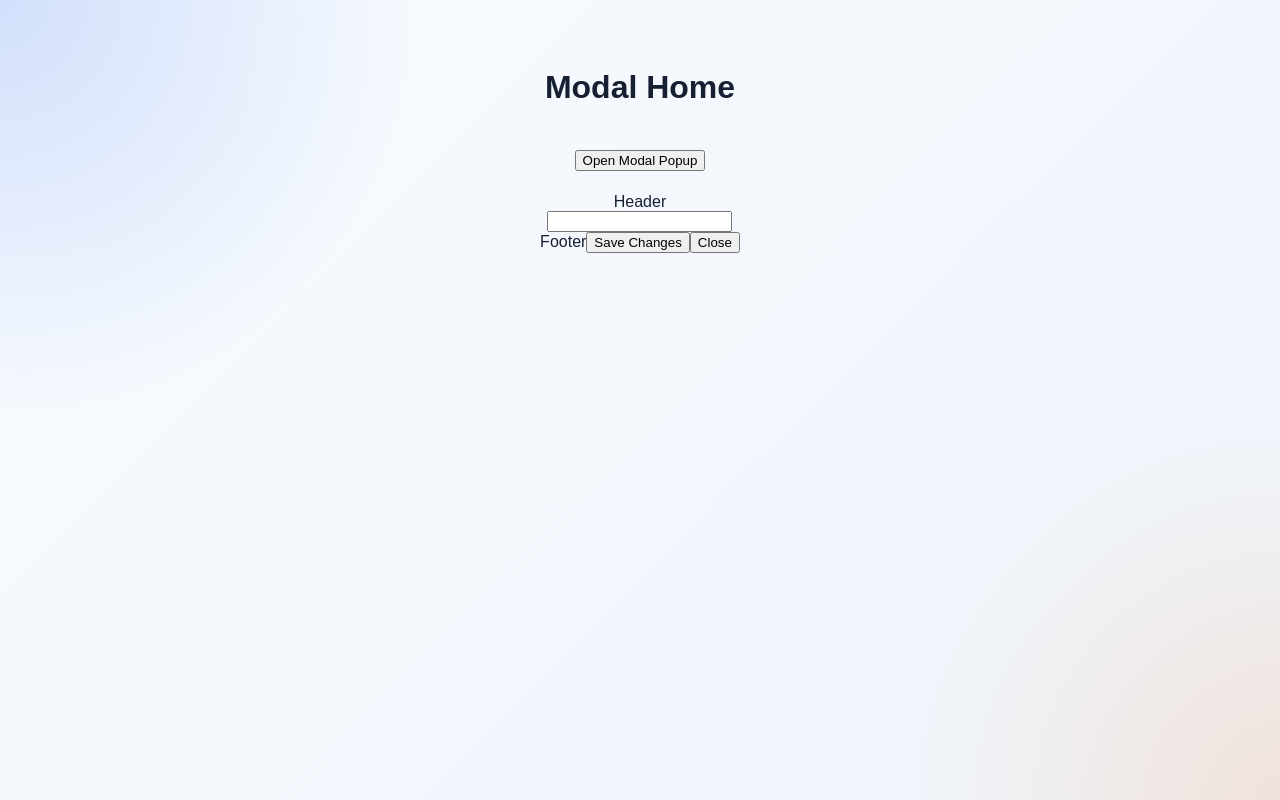
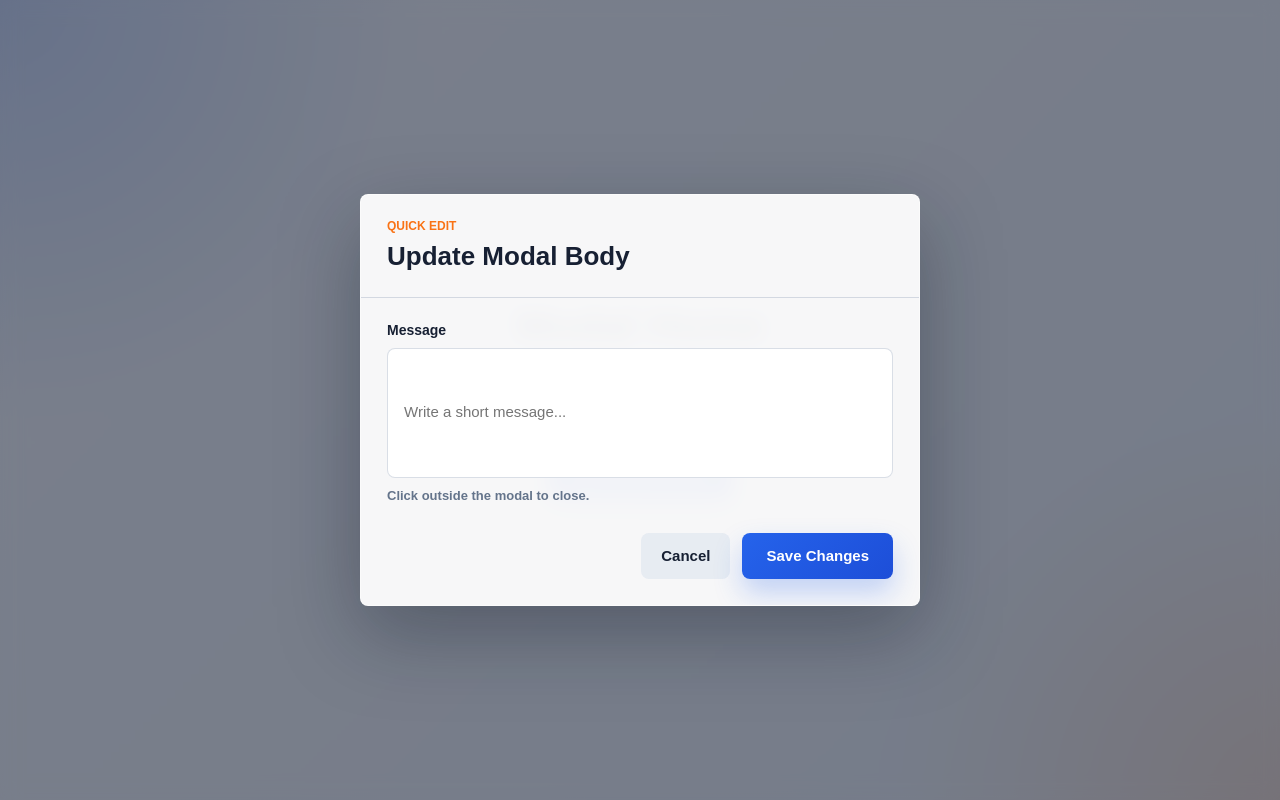
Before and after one commit to TanKaiYi0220/React-Practice-25-Projects, a React (Vite) app: page / in a window 1280 px wide. Both pictures are taken after a click on the button "Open Modal Popup". Built offline with nearby package versions, Linux system fonts and the light colour scheme.

Commit message:
feat: vibe coding for modern css styling and further improve function design

```diff
--- a/src/components/modal_popup/Modal.jsx
+++ b/src/components/modal_popup/Modal.jsx
@@ -1,36 +1,61 @@
-import React, { useState } from 'react'
+import React, { useEffect, useState } from 'react'
 import "./style.css"
 
+const Modal = ({ id, body, onSaveChanges, onClose }) => {
+    const [bodyText, setBodyText] = useState(body || "");
 
-const Modal = ({ id, body, onSaveChanges, onClose }) => {
-    const [bodyText, setBodyText] = useState('');
+    function handleSaveChanges() {
+        onSaveChanges(bodyText);
+    }
 
     return (
+        <div className="modalOverlay" onClick={onClose}>
             <div
                 id={id || "Modal"}
-            className="modalContainer">
+                className="modalContainer"
+                role="dialog"
+                aria-modal="true"
+                aria-labelledby="modal-title"
+                onClick={(e) => { e.stopPropagation() }}>
                 <div className="modalHeader">
-                Header
+                    <div>
+                        <p className="modalEyebrow">Quick Edit</p>
+                        <h2 id="modal-title">Update Modal Body</h2>
                     </div>
+                </div>
+
                 <div className="modalBody">
+                    <label className="modalInputLabel" htmlFor="modal-message">
+                        Message
+                    </label>
+
                     <input
+                        id="modal-message"
+                        className="modalTextarea"
                         onChange={(e) => { setBodyText(e.target.value) }}
-                    placeholder={body}
-                >
+                        placeholder="Write a short message...">
                     </input>
+
+                    <p className="modalHelperText">
+                        Click outside the modal to close.
+                    </p>
                 </div>
+
                 <div className="modalFooter">
-                Footer
                     <button
-                    onClick={() => { onSaveChanges(bodyText) }}
+                        type="button"
+                        onClick={onClose}
+                        className="modalCloseButton">
+                        Cancel
+                    </button>
+
+                    <button
+                        type="button"
+                        onClick={handleSaveChanges}
                         className="modalSaveChangesButton">
                         Save Changes
                     </button>
-                <button
-                    onClick={onClose}
-                    className="modalCloseButton">
-                    Close
-                </button>
+                </div>
             </div>
         </div>
     )
--- a/src/components/modal_popup/ModalHome.jsx
+++ b/src/components/modal_popup/ModalHome.jsx
@@ -4,13 +4,17 @@ import Modal from './Modal';
 
 const ModalHome = () => {
     const [showModalPopup, setShowModalPopup] = useState(false);
-    const [modalBody, setModalBody] = useState("");
+    const [modalBody, setModalBody] = useState("No saved message yet.");
 
-    function saveModalBody(newBody){
+    function openModal() {
+        setShowModalPopup(true);
+    }
+
+    function saveModalBody(newBody) {
         setModalBody(newBody);
     }
 
-    function closeModal(){
+    function closeModal() {
         setShowModalPopup(false);
     }
 
@@ -19,9 +23,12 @@ const ModalHome = () => {
             <div className="modalHomeTitle">
                 <h1>Modal Home</h1>
             </div>
+            <div className="modalSavedPreview">
+                <strong>{modalBody}</strong>
+            </div>
             <button
                 className="modalPopupButton"
-                onClick={() => { setShowModalPopup(!showModalPopup) }}>
+                onClick={openModal}>
                 Open Modal Popup
             </button>
             {
--- a/src/components/modal_popup/style.css
+++ b/src/components/modal_popup/style.css
@@ -1,29 +1,286 @@
+body {
+  margin: 0;
+  font-family: Arial, Helvetica, sans-serif;
+  background: #eef4fb;
+}
+
 .modalHomeContainer {
   --page-bg: #eef4fb;
-  --surface: rgba(255, 255, 255, 0.76);
+  --surface: rgba(255, 255, 255, 0.82);
   --surface-strong: rgba(255, 255, 255, 0.94);
-  --border: rgba(95, 118, 150, 0.22);
+  --border: rgba(95, 118, 150, 0.24);
   --text: #172033;
   --muted: #64748b;
   --accent: #2563eb;
   --accent-dark: #1d4ed8;
-  --accent-soft: rgba(37, 99, 235, 0.12);
   --warm: #f97316;
-  --warm-soft: rgba(249, 115, 22, 0.14);
   --shadow: rgba(24, 39, 75, 0.14);
 
   min-height: 100vh;
   width: 100%;
   box-sizing: border-box;
-  padding: 48px;
   display: flex;
   flex-direction: column;
   align-items: center;
-  gap: 22px;
+  justify-content: center;
+  padding: 48px;
   color: var(--text);
   text-align: center;
   background:
-    radial-gradient(circle at top left, rgba(37, 99, 235, 0.18), transparent 420px),
-    radial-gradient(circle at bottom right, rgba(249, 115, 22, 0.14), transparent 380px),
+    radial-gradient(circle at top left, rgba(37, 99, 235, 0.20), transparent 420px),
+    radial-gradient(circle at bottom right, rgba(249, 115, 22, 0.16), transparent 380px),
     linear-gradient(135deg, #f8fbff 0%, var(--page-bg) 100%);
 }
+
+.modalHomeContainer * {
+  box-sizing: border-box;
+}
+
+.modalHomeContent {
+  width: 560px;
+  max-width: 100%;
+  padding: 34px;
+  background: var(--surface);
+  border: 1px solid var(--border);
+  border-radius: 8px;
+  box-shadow: 0 24px 60px var(--shadow);
+  backdrop-filter: blur(14px);
+}
+
+.modalHomeTitle {
+  margin-bottom: 14px;
+}
+
+.modalHomeEyebrow {
+  margin: 0 0 8px;
+  color: var(--accent);
+  font-size: 13px;
+  font-weight: 800;
+  text-transform: uppercase;
+}
+
+.modalHomeTitle h1 {
+  margin: 0;
+  color: var(--text);
+  font-size: 42px;
+  font-weight: 800;
+  line-height: 1.15;
+}
+
+.modalHomeDescription {
+  margin: 0 auto 22px;
+  max-width: 430px;
+  color: var(--muted);
+  font-size: 16px;
+  font-weight: 600;
+  line-height: 1.6;
+}
+
+.modalSavedPreview {
+  margin: 0 0 24px;
+  padding: 18px;
+  text-align: left;
+  background: var(--surface-strong);
+  border: 1px solid var(--border);
+  border-radius: 8px;
+}
+
+.modalSavedPreview span {
+  display: block;
+  margin-bottom: 8px;
+  color: var(--muted);
+  font-size: 13px;
+  font-weight: 800;
+}
+
+.modalSavedPreview strong {
+  display: block;
+  color: var(--text);
+  font-size: 18px;
+  line-height: 1.45;
+}
+
+.modalPopupButton,
+.modalSaveChangesButton,
+.modalCloseButton,
+.modalIconButton {
+  font: inherit;
+  cursor: pointer;
+  border: 0;
+}
+
+.modalPopupButton,
+.modalSaveChangesButton {
+  min-height: 46px;
+  padding: 0 24px;
+  color: #ffffff;
+  font-size: 15px;
+  font-weight: 800;
+  background: linear-gradient(135deg, var(--accent) 0%, var(--accent-dark) 100%);
+  border-radius: 8px;
+  box-shadow: 0 14px 28px rgba(37, 99, 235, 0.26);
+  transition: transform 180ms ease, box-shadow 180ms ease;
+}
+
+.modalPopupButton:hover,
+.modalSaveChangesButton:hover {
+  transform: translateY(-2px);
+  box-shadow: 0 18px 34px rgba(37, 99, 235, 0.32);
+}
+
+.modalPopupButton:active,
+.modalSaveChangesButton:active,
+.modalCloseButton:active,
+.modalIconButton:active {
+  transform: scale(0.98);
+}
+
+.modalOverlay {
+  position: fixed;
+  inset: 0;
+  z-index: 50;
+  display: flex;
+  align-items: center;
+  justify-content: center;
+  padding: 48px;
+  background: rgba(15, 23, 42, 0.54);
+  backdrop-filter: blur(10px);
+  animation: modalFadeIn 180ms ease;
+}
+
+.modalContainer {
+  width: 560px;
+  max-width: 100%;
+  overflow: hidden;
+  text-align: left;
+  background: var(--surface-strong);
+  border: 1px solid rgba(255, 255, 255, 0.52);
+  border-radius: 8px;
+  box-shadow: 0 28px 80px rgba(15, 23, 42, 0.34);
+  animation: modalSlideIn 220ms ease;
+}
+
+.modalHeader {
+  display: flex;
+  align-items: flex-start;
+  justify-content: space-between;
+  gap: 18px;
+  padding: 24px 26px;
+  border-bottom: 1px solid var(--border);
+}
+
+.modalEyebrow {
+  margin: 0 0 8px;
+  color: var(--warm);
+  font-size: 12px;
+  font-weight: 800;
+  text-transform: uppercase;
+}
+
+.modalHeader h2 {
+  margin: 0;
+  color: var(--text);
+  font-size: 26px;
+  font-weight: 800;
+  line-height: 1.2;
+}
+
+.modalIconButton {
+  width: 36px;
+  height: 36px;
+  color: var(--muted);
+  font-size: 18px;
+  font-weight: 800;
+  background: rgba(226, 232, 240, 0.72);
+  border-radius: 8px;
+  transition: background 180ms ease, color 180ms ease, transform 180ms ease;
+}
+
+.modalIconButton:hover {
+  color: var(--text);
+  background: rgba(203, 213, 225, 0.9);
+}
+
+.modalBody {
+  padding: 24px 26px 10px;
+}
+
+.modalInputLabel {
+  display: block;
+  margin-bottom: 10px;
+  color: var(--text);
+  font-size: 14px;
+  font-weight: 800;
+}
+
+.modalTextarea {
+  width: 100%;
+  min-height: 130px;
+  resize: vertical;
+  padding: 14px 16px;
+  color: var(--text);
+  font: inherit;
+  font-size: 15px;
+  line-height: 1.5;
+  background: #ffffff;
+  border: 1px solid var(--border);
+  border-radius: 8px;
+  outline: none;
+  transition: border-color 180ms ease, box-shadow 180ms ease;
+}
+
+.modalTextarea:focus {
+  border-color: rgba(37, 99, 235, 0.62);
+  box-shadow: 0 0 0 4px rgba(37, 99, 235, 0.14);
+}
+
+.modalHelperText {
+  margin: 10px 0 0;
+  color: var(--muted);
+  font-size: 13px;
+  font-weight: 600;
+}
+
+.modalFooter {
+  display: flex;
+  justify-content: flex-end;
+  gap: 12px;
+  padding: 20px 26px 26px;
+}
+
+.modalCloseButton {
+  min-height: 46px;
+  padding: 0 20px;
+  color: var(--text);
+  font-size: 15px;
+  font-weight: 800;
+  background: rgba(226, 232, 240, 0.78);
+  border-radius: 8px;
+  transition: background 180ms ease, transform 180ms ease;
+}
+
+.modalCloseButton:hover {
+  background: rgba(203, 213, 225, 0.9);
+}
+
+@keyframes modalFadeIn {
+  from {
+    opacity: 0;
+  }
+
+  to {
+    opacity: 1;
+  }
+}
+
+@keyframes modalSlideIn {
+  from {
+    opacity: 0;
+    transform: translateY(14px) scale(0.98);
+  }
+
+  to {
+    opacity: 1;
+    transform: translateY(0) scale(1);
+  }
+}
```
Lines whose indentation alone changed are shown as unchanged.
